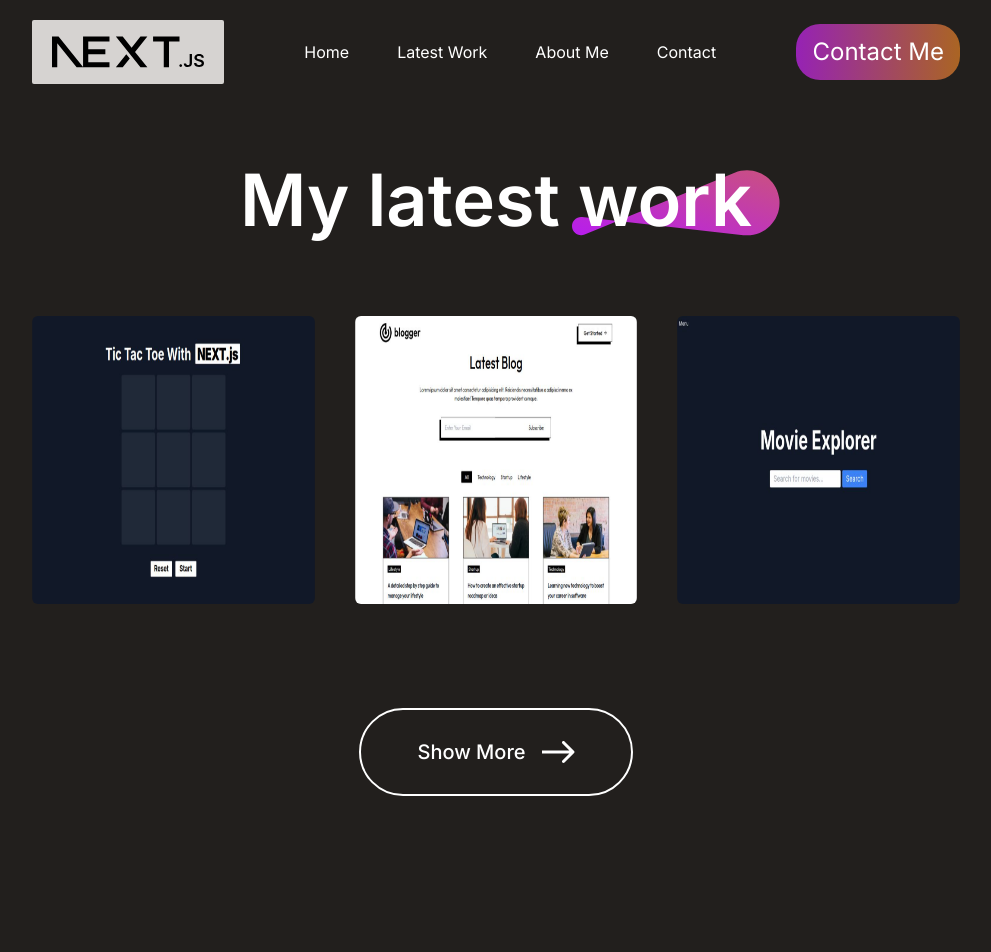
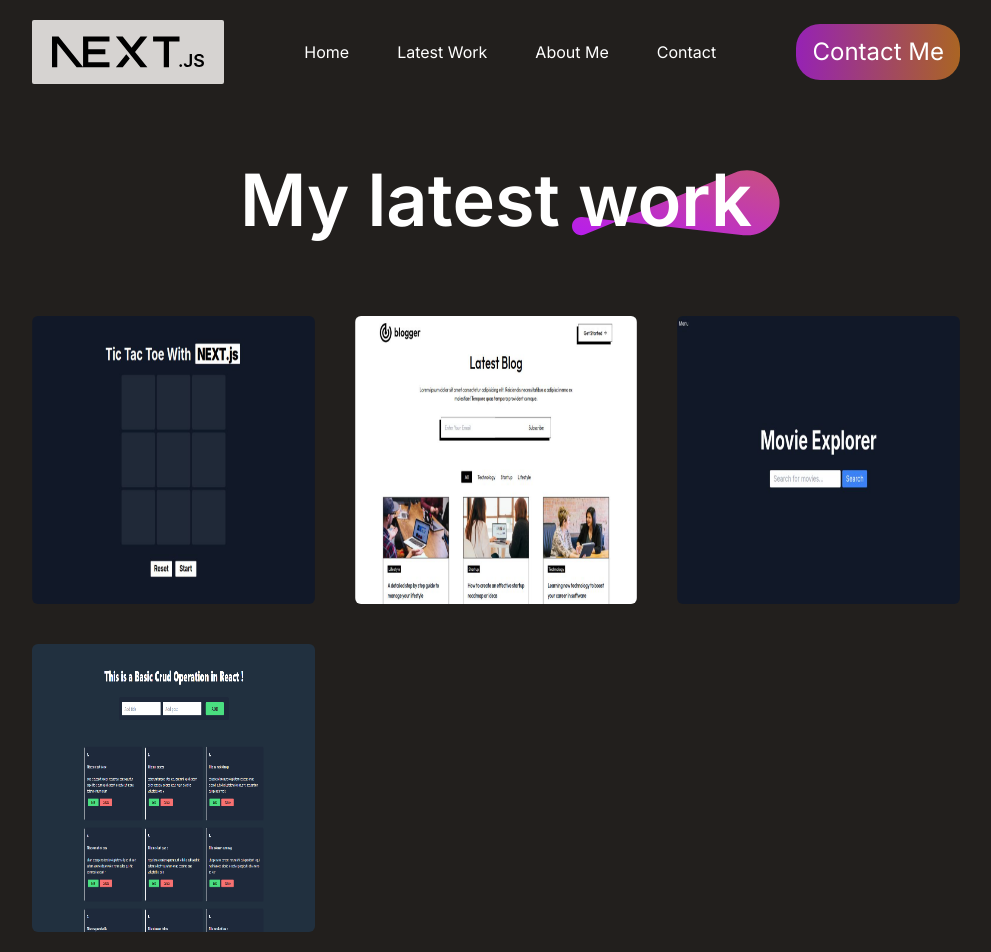
Before and after one commit to Optimist-Ui/portfolio, a Next.js app: page /latestwork in a window 1280 px wide. Shown: the top 952 px of the page, without its empty margins (144-1135 px from the left). Built offline with nearby package versions, Linux system fonts and the light colour scheme.

Commit message:
added new project

```diff
--- a/app/components/worklist.js
+++ b/app/components/worklist.js
@@ -17,4 +17,10 @@ export const data = [
     name: "MovieExplorer",
     link: "https://movie-explorer-by-optimist.vercel.app/",
   },
+  {
+    id: 4,
+    img: "/crud.png",
+    name: "Crud Operation",
+    link: "https://crud-operation-onapi.vercel.app/",
+  },
 ];
```
Also changed, not shown: public/crud.png (added).
